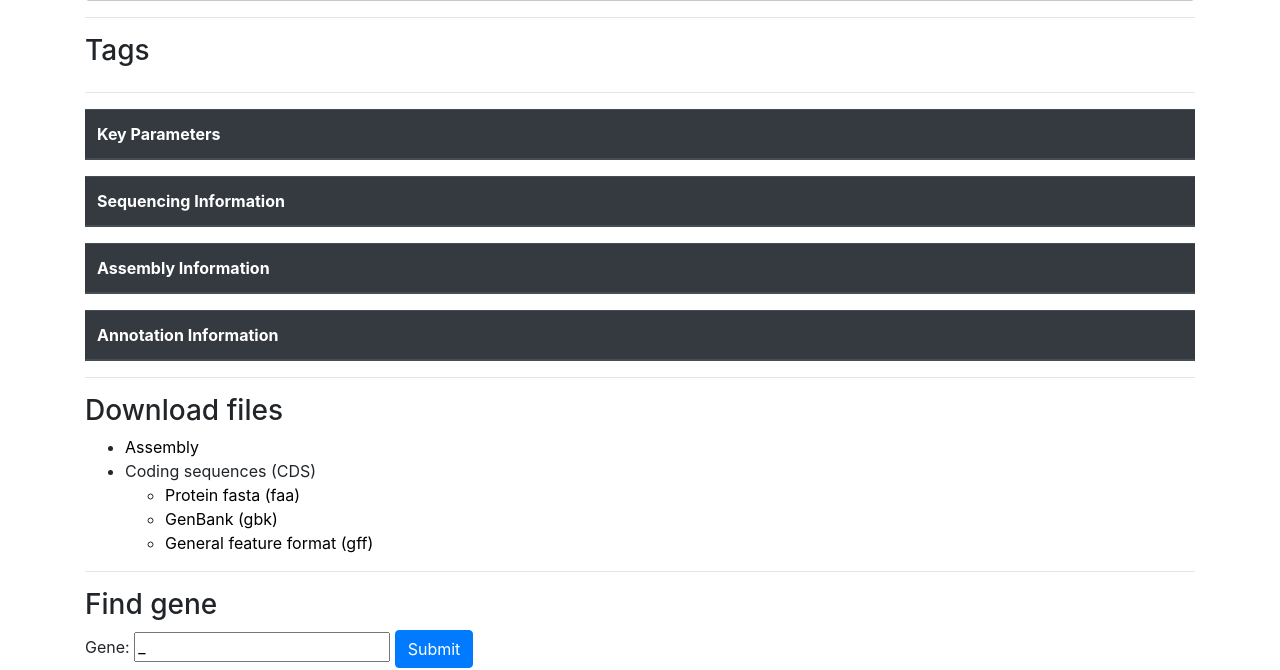
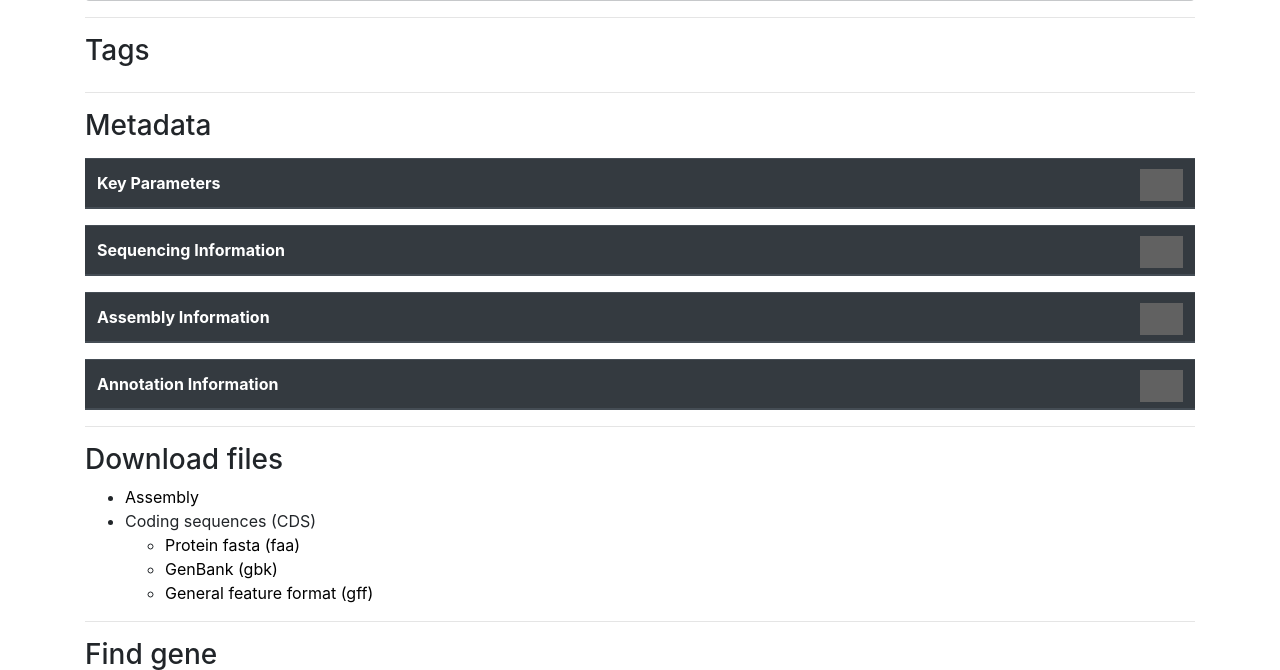
Before and after one commit to opengenomebrowser/opengenomebrowser, a Django app: template website/templates/website/genome_detail.html in a window 1280 px wide. Shown: the part 255-925 px from the top of the page. Run offline with Django 3.2, Linux system fonts and the light colour scheme; the template is opened without the code that fills it, so the values that code supplies are empty; parts of the project's set-up code (start-up, migrations or seed data) failed here and were passed over; some libraries are stand-ins or nearby versions; grey boxes are pictures that could not be loaded.

Commit message:
added expand icon to member table expandables

```diff
--- a/website/static/website/css/detail.css
+++ b/website/static/website/css/detail.css
@@ -74,3 +74,13 @@
     display: inline-flex;
     flex-wrap: wrap;
 }
+
+.expand-td {
+    text-align: right;
+}
+
+.expand-td img {
+    height: 2rem;
+    margin: -1rem 0;
+    filter: invert(1);;
+}
--- a/website/templates/website/genome_detail.html
+++ b/website/templates/website/genome_detail.html
@@ -70,7 +70,8 @@
                 <span class="type-label">species:</span>
                 <span class="h3">{{ genome.taxid }}</span>
                 <span class="type-label">taxid:</span>
-                <span class="h3" style="{{ genome.taxid.html_style }}" onclick="showTaxidClickMenu(event, '{{ genome.taxid }}')">{{ genome.taxid.id }}</span>
+                <span class="h3" style="{{ genome.taxid.html_style }}"
+                      onclick="showTaxidClickMenu(event, '{{ genome.taxid }}')">{{ genome.taxid.id }}</span>
             {% endif %}
 
             <hr class="featurette-divider">
@@ -148,6 +149,8 @@
 
             <hr class="featurette-divider">
 
+            <h3>Metadata</h3>
+
             <!-- key parameters -->
             <div data-toggle="collapse" href="#parameters-key-body" aria-expanded="true"
                  aria-controls="parameters-key-body">
@@ -155,7 +158,7 @@
                     <thead class="thead-dark">
                     <tr>
                         <th scope="col">Key Parameters</th>
-                        <th scope="col"></th>
+                        <th scope="col" class="expand-td"><img src="{% static 'global/ionicons/ios-arrow-down.svg' %}"></th></th>
                     </tr>
                     </thead>
                 </table>
@@ -201,7 +204,7 @@
                     <thead class="thead-dark">
                     <tr>
                         <th scope="col">Sequencing Information</th>
-                        <th scope="col"></th>
+                        <th scope="col" class="expand-td"><img src="{% static 'global/ionicons/ios-arrow-down.svg' %}"></th></th>
                     </tr>
                     </thead>
                 </table>
@@ -229,7 +232,7 @@
                     <thead class="thead-dark">
                     <tr>
                         <th scope="col">Assembly Information</th>
-                        <th scope="col"></th>
+                        <th scope="col" class="expand-td"><img src="{% static 'global/ionicons/ios-arrow-down.svg' %}"></th></th>
                     </tr>
                     </thead>
                 </table>
@@ -257,7 +260,7 @@
                     <thead class="thead-dark">
                     <tr>
                         <th scope="col">Annotation Information</th>
-                        <th scope="col"></th>
+                        <th scope="col" class="expand-td"><img src="{% static 'global/ionicons/ios-arrow-down.svg' %}"></th></th>
                     </tr>
                     </thead>
                 </table>
```
